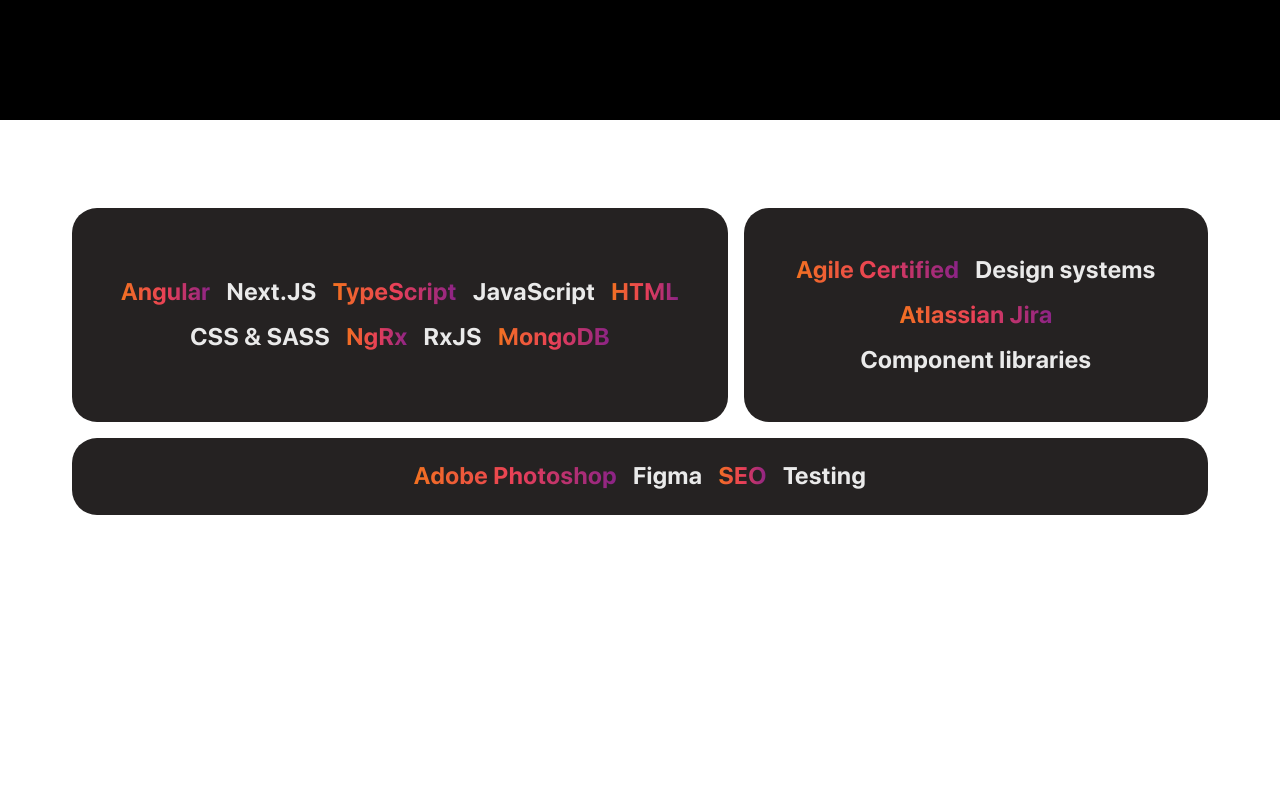
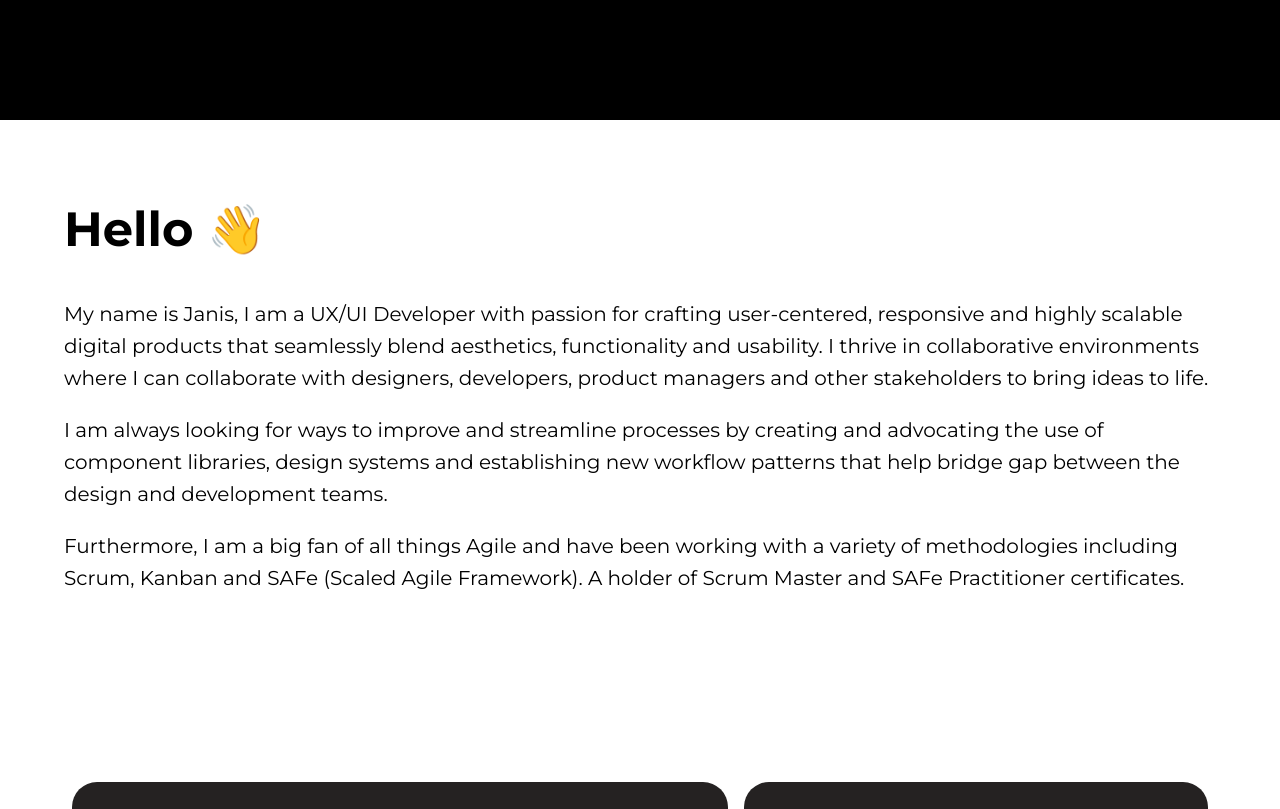
Before and after one commit to JanisOzolins/janisozolins-2023, a Next.js app: page / in a window 1280 px wide. Shown: the part 680-1489 px from the top of the page. Before the commit the page ends 1283 px from the top, so only its background shows below. Built offline with nearby package versions, Linux system fonts and the light colour scheme.

Commit message:
Add About section

```diff
--- /dev/null
+++ b/app/components/About/about.js
@@ -0,0 +1,31 @@
+import styles from "./about.module.scss";
+
+export default function About() {
+  return (
+    <section id="about">
+      <div className={styles.container}>
+        <h1 className={styles.title}>Hello 👋</h1>
+        <p>
+          My name is Janis, I am a UX/UI Developer with passion for crafting
+          user-centered, responsive and highly scalable digital products that
+          seamlessly blend aesthetics, functionality and usability. I thrive in
+          collaborative environments where I can collaborate with designers,
+          developers, product managers and other stakeholders to bring ideas to
+          life.
+        </p>
+        <p>
+          I am always looking for ways to improve and streamline processes by
+          creating and advocating the use of component libraries, design systems
+          and establishing new workflow patterns that help bridge gap between
+          the design and development teams.
+        </p>
+        <p>
+          Furthermore, I am a big fan of all things Agile and have been working
+          with a variety of methodologies including Scrum, Kanban and SAFe
+          (Scaled Agile Framework). A holder of Scrum Master and SAFe
+          Practitioner certificates.
+        </p>
+      </div>
+    </section>
+  );
+}
--- /dev/null
+++ b/app/components/About/about.module.scss
@@ -0,0 +1,18 @@
+@import "/app/styles/variables.scss";
+
+.container {
+  & > * {
+    grid-column: span 12;
+  }
+
+  p {
+    font-size: 1.25rem;
+    line-height: 2rem;
+    margin-top: 0;
+  }
+}
+
+.title {
+  font-size: $unit * 6;
+  margin-top: 0;
+}
--- a/app/components/Hero/hero.js
+++ b/app/components/Hero/hero.js
@@ -3,7 +3,7 @@
 
 export default function Hero() {
   return (
-    <div className={styles.container}>
+    <section className={styles.container}>
       <a
         className={styles.linkedin}
         href="https://www.linkedin.com/in/jozolins/"
@@ -17,7 +17,7 @@
           <path d="M19 0h-14c-2.761 0-5 2.239-5 5v14c0 2.761 2.239 5 5 5h14c2.762 0 5-2.239 5-5v-14c0-2.761-2.238-5-5-5zm-11 19h-3v-11h3v11zm-1.5-12.268c-.966 0-1.75-.79-1.75-1.764s.784-1.764 1.75-1.764 1.75.79 1.75 1.764-.783 1.764-1.75 1.764zm13.5 12.268h-3v-5.604c0-3.368-4-3.113-4 0v5.604h-3v-11h3v1.765c1.396-2.586 7-2.777 7 2.476v6.759z" />
         </svg>
       </a>
-      <section id="hero" className={styles.hero}>
+      <div id="hero" className={styles.hero}>
         <div className={styles.hero__content}>
           <span className={styles.hero__title}>
             Frontend Developer with Passion for UX Design
@@ -28,7 +28,7 @@
             individuals.
           </span>
         </div>
-      </section>
-    </div>
+      </div>
+    </section>
   );
 }
--- a/app/components/Skills/skills.module.scss
+++ b/app/components/Skills/skills.module.scss
@@ -1,12 +1,6 @@
 @import "/app/styles/variables.scss";
 
 .container {
-  display: grid;
-  grid-template-columns: repeat(12, 1fr);
-  grid-template-rows: repeat(2, auto);
-  width: 90%;
-  margin: 5rem auto;
-  max-width: 1300px;
 }
 .skills {
   &__container {
--- a/app/page.js
+++ b/app/page.js
@@ -1,12 +1,13 @@
-import Image from "next/image";
 import styles from "./page.module.scss";
 import Hero from "@/app/components/Hero/hero";
 import Skills from "@/app/components/Skills/skills";
+import About from "@/app/components/About/about";
 
 export default function Home() {
   return (
     <main className={styles.main}>
       <Hero></Hero>
+      <About></About>
       <Skills></Skills>
     </main>
   );
--- a/app/styles/globals.scss
+++ b/app/styles/globals.scss
@@ -6,3 +6,16 @@
 body {
   margin: 0;
 }
+
+section:not(:first-of-type) {
+  width: 100%;
+
+  & > * {
+    display: grid;
+    grid-template-columns: repeat(12, 1fr);
+    grid-template-rows: repeat(2, auto);
+    width: 90%;
+    margin: 5rem auto;
+    max-width: 1200px;
+  }
+}
```
